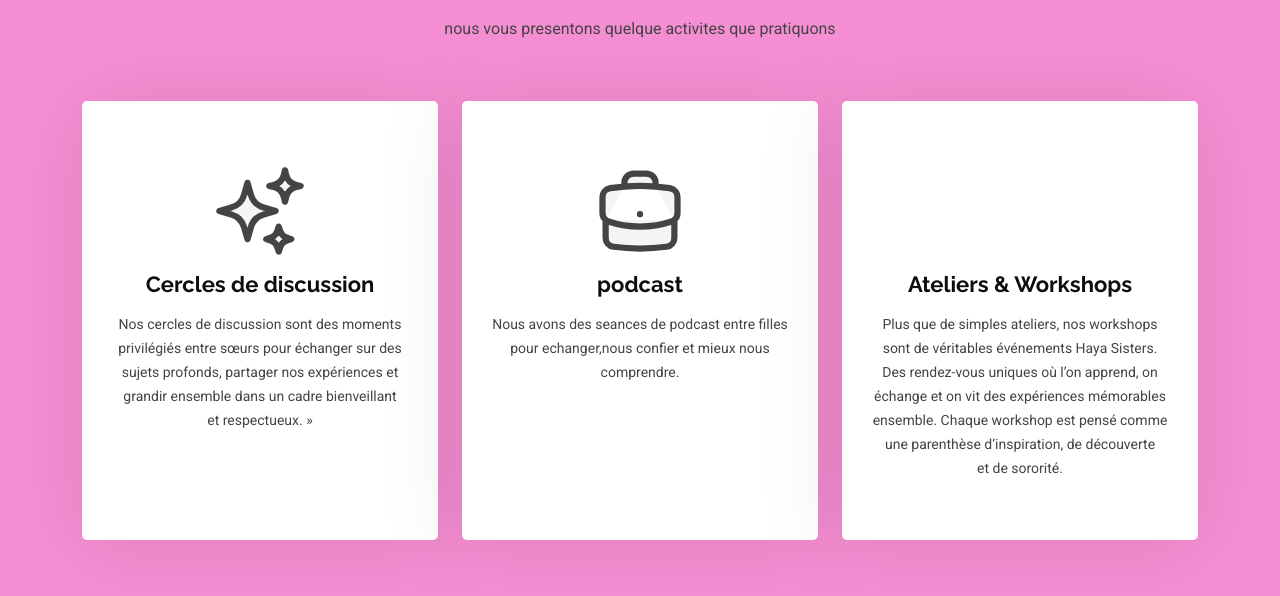
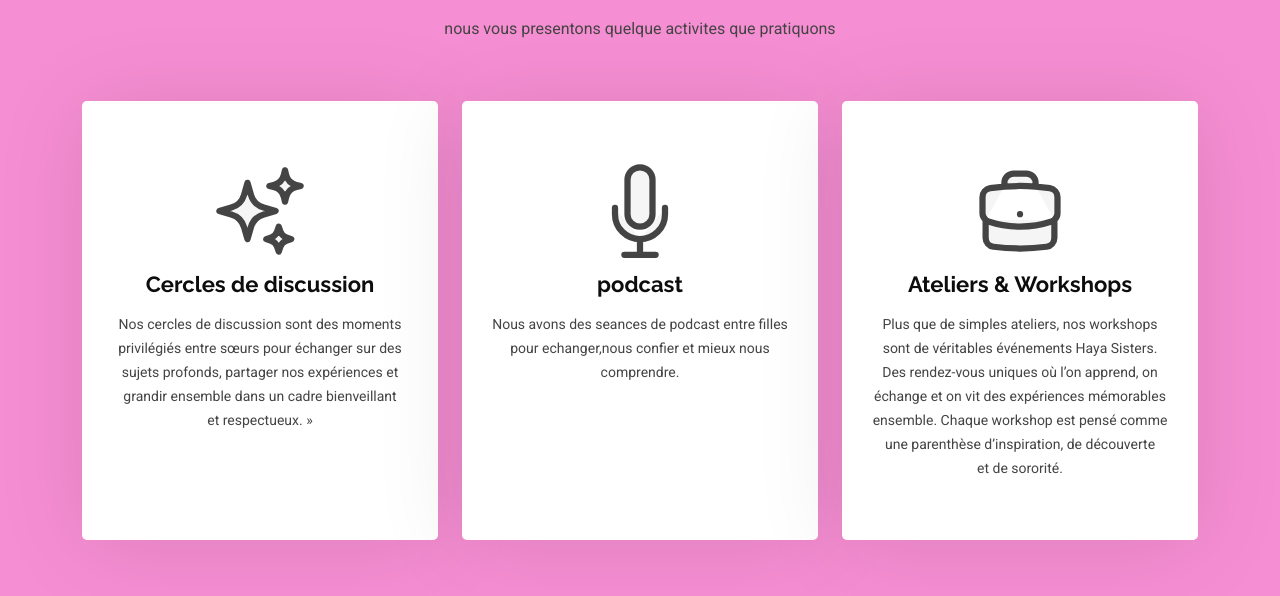
Before and after one commit to kikoneidrissa790-bit/mon-site-html1, a plain HTML site: page services.html in a window 1280 px wide. Shown: the part 204-800 px from the top of the page. Drawn offline with Linux system fonts and the light colour scheme.

Commit message:
Update services.html

```diff
--- a/services.html
+++ b/services.html
@@ -103,8 +103,8 @@
           <div class="col-lg-4 col-md-6" data-aos="fade-up" data-aos-delay="200">
             <div class="service-item item-orange position-relative">
               <div class="icon">
-              <svg xmlns="http://www.w3.org/2000/svg" fill="none" viewBox="0 0 24 24" stroke-width="1.5" stroke="currentColor" class="size-6">
-  <path stroke-linecap="round" stroke-linejoin="round" d="M20.25 14.15v4.25c0 1.094-.787 2.036-1.872 2.18-2.087.277-4.216.42-6.378.42s-4.291-.143-6.378-.42c-1.085-.144-1.872-1.086-1.872-2.18v-4.25m16.5 0a2.18 2.18 0 0 0 .75-1.661V8.706c0-1.081-.768-2.015-1.837-2.175a48.114 48.114 0 0 0-3.413-.387m4.5 8.006c-.194.165-.42.295-.673.38A23.978 23.978 0 0 1 12 15.75c-2.648 0-5.195-.429-7.577-1.22a2.016 2.016 0 0 1-.673-.38m0 0A2.18 2.18 0 0 1 3 12.489V8.706c0-1.081.768-2.015 1.837-2.175a48.111 48.111 0 0 1 3.413-.387m7.5 0V5.25A2.25 2.25 0 0 0 13.5 3h-3a2.25 2.25 0 0 0-2.25 2.25v.894m7.5 0a48.667 48.667 0 0 0-7.5 0M12 12.75h.008v.008H12v-.008Z" />
+             <svg xmlns="http://www.w3.org/2000/svg" fill="none" viewBox="0 0 24 24" stroke-width="1.5" stroke="currentColor" class="size-6">
+  <path stroke-linecap="round" stroke-linejoin="round" d="M12 18.75a6 6 0 0 0 6-6v-1.5m-6 7.5a6 6 0 0 1-6-6v-1.5m6 7.5v3.75m-3.75 0h7.5M12 15.75a3 3 0 0 1-3-3V4.5a3 3 0 1 1 6 0v8.25a3 3 0 0 1-3 3Z" />
 </svg>
 
               </div>
@@ -119,6 +119,9 @@
             <div class="service-item item-teal position-relative">
               <div class="icon">
                <?xml version="1.0" encoding="utf-8"?>
+                 <svg xmlns="http://www.w3.org/2000/svg" fill="none" viewBox="0 0 24 24" stroke-width="1.5" stroke="currentColor" class="size-6">
+  <path stroke-linecap="round" stroke-linejoin="round" d="M20.25 14.15v4.25c0 1.094-.787 2.036-1.872 2.18-2.087.277-4.216.42-6.378.42s-4.291-.143-6.378-.42c-1.085-.144-1.872-1.086-1.872-2.18v-4.25m16.5 0a2.18 2.18 0 0 0 .75-1.661V8.706c0-1.081-.768-2.015-1.837-2.175a48.114 48.114 0 0 0-3.413-.387m4.5 8.006c-.194.165-.42.295-.673.38A23.978 23.978 0 0 1 12 15.75c-2.648 0-5.195-.429-7.577-1.22a2.016 2.016 0 0 1-.673-.38m0 0A2.18 2.18 0 0 1 3 12.489V8.706c0-1.081.768-2.015 1.837-2.175a48.111 48.111 0 0 1 3.413-.387m7.5 0V5.25A2.25 2.25 0 0 0 13.5 3h-3a2.25 2.25 0 0 0-2.25 2.25v.894m7.5 0a48.667 48.667 0 0 0-7.5 0M12 12.75h.008v.008H12v-.008Z" />
+</svg>
 
               </div>
               <a href="#" class="stretched-link">
```
